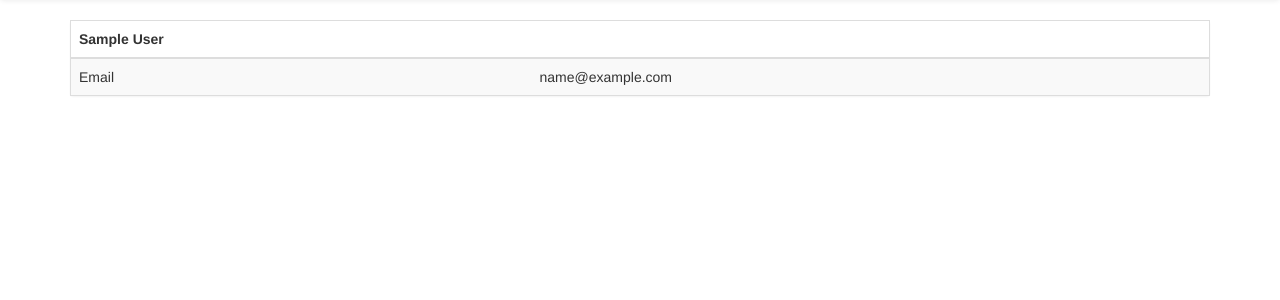
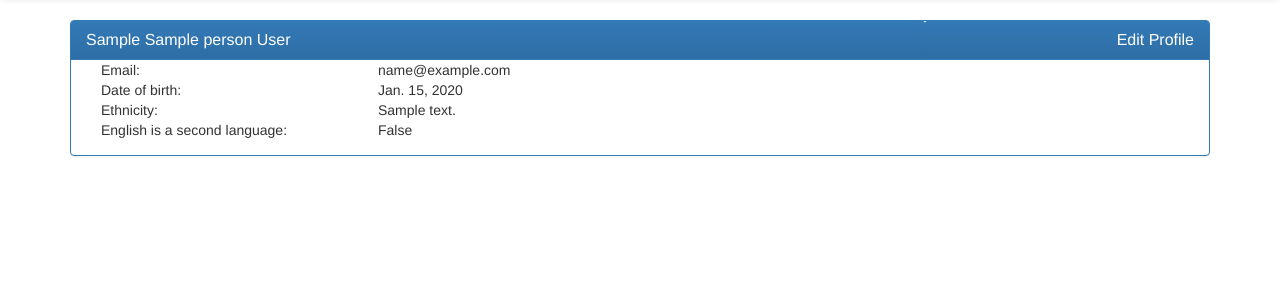
Before and after one commit to drdavidknott/betterstart, a Django app: page /person/1 in a window 1280 px wide. Shown: the part 52-352 px from the top of the page. Run offline with Django 3.2, Linux system fonts and the light colour scheme; a user stored in the database is signed in; tables that the repository leaves empty hold one stand-in row (values such as "Sample post"); some libraries are stand-ins or nearby versions.

Commit message:
Added page to edit basic profile data for Person.

```diff
--- a/people/models.py
+++ b/people/models.py
@@ -170,6 +170,7 @@ class Person(models.Model):
 	middle_names = models.CharField(max_length=50, default='', blank=True)
 	last_name = models.CharField(max_length=50)
 	email_address = models.CharField(max_length=50, default='', blank=True)
+	date_of_birth = models.DateField(null=True, blank=True)
 	notes = models.TextField(max_length=1000, default='', blank=True)
 	relationships = models.ManyToManyField('self', through='Relationship', symmetrical=False)
 	roles = models.ManyToManyField(Role_Type, through='Role')
--- a/people/templates/people/person.html
+++ b/people/templates/people/person.html
@@ -10,17 +10,42 @@
 
 {% if person %}
 
-	<div class="row">
-		<div class="col-md-12">
-			<table class="table table-striped panel panel-default">
-				<thead><tr>
-					<th>{{ person.first_name }} {{ person.last_name }}</th>
-					<th></th>
-				</tr></thead>
-				<tbody>
-	 				<tr><td>Email</td><td>{{ person.email_address }}</td></tr>
-				</tbody>
-			</table>
+ 	<div class="row">
+ 		<div class="col-md-12">
+	 		<div class="panel panel-primary">
+	 			<div class="panel-heading col-md-9">
+	 				<h4 class="panel-title">{{ person.first_name }} {{ person.middle_names }} {{ person.last_name }}</h4>
+	 			</div>
+	 			<div class="panel-heading col-md-3">
+	 				<h4 class="panel-title" align="right">
+	 					<a href="{% url 'profile' person.pk %}">Edit Profile</a>
+	 				</h4>
+	 			</div>
+		 		<div class="panel-body">
+		 			<div>
+			 			<div class="col-md-3">Email:</div>
+			 			<div class="col-md-9">
+							{% if person.email_address %}
+								{{ person.email_address }}
+							{% else %}
+								None
+							{% endif %}
+			 			</div>
+			 		</div>
+			 		<div>
+			 			<div class="col-md-3">Date of birth:</div>
+			 			<div class="col-md-9">{{ person.date_of_birth }}</div>
+			 		</div>
+			 		<div>
+			 			<div class="col-md-3">Ethnicity:</div>
+			 			<div class="col-md-9">{{ person.ethnicity }}</div>
+					</div>
+			 		<div>
+			 			<div class="col-md-3">English is a second language:</div>
+			 			<div class="col-md-9">{{ person.english_is_second_language }}</div>
+					</div>
+				</div>
+			</div>
 		</div>
 	</div>
 
--- a/people/urls.py
+++ b/people/urls.py
@@ -9,4 +9,5 @@ urlpatterns = [
     url(r'^listpeople$', views.people, name='listpeople'),
     url(r'^addperson$', views.addperson, name='addperson'),
     url(r'^person/(?P<person_id>[0-9]+)$', views.person, name='person'),
+    url(r'^profile/(?P<person_id>[0-9]+)$', views.profile, name='profile'),
 ]
--- a/people/views.py
+++ b/people/views.py
@@ -6,8 +6,8 @@ from .models import Person, Relationship_Type, Relationship, Family, Ethnicity,
 import os
 import csv
 from django.contrib.auth.decorators import login_required
-from .forms import AddPersonForm
-from .utilities import get_page_list
+from .forms import AddPersonForm, ProfileForm
+from .utilities import get_page_list, make_banner
 from django.contrib import messages
 from django.urls import reverse
 
@@ -356,6 +356,18 @@ def load_children_centre(value):
 	# return the messages
 	return message
 
+def get_person(person_id):
+	# try to get a person using the person id
+	try:
+		# do the database call
+		person = Person.objects.get(pk=person_id)
+	# handle the exception
+	except Person.DoesNotExist:
+		# set the person to false
+		person = False
+	# return the result
+	return person
+
 def get_people():
 	# get a list of people
 	people = Person.objects.order_by('last_name', 'first_name')
@@ -367,6 +379,33 @@ def get_people_by_name(first_name,last_name):
 	people = Person.objects.filter(first_name=first_name,last_name=last_name)
 	# return the people
 	return people
+
+def get_ethnicity(ethnicity_id):
+	# try to get ethnicity
+	try:
+		ethnicity = Ethnicity.objects.get(pk=ethnicity_id)
+	# handle the exception
+	except Ethnicity.DoesNotExist:
+		# set a false value
+		ethnicity = false
+	# return the ethnicity
+	return ethnicity
+
+def get_ethnicities():
+	# return a list of all the ethnicity objects
+	return Ethnicity.objects.all()
+
+def get_ethnicity_list():
+	# return a list containing all of the ethnicity descriptions
+	ethnicity_list = []
+	# get the ethnicities
+	ethnicities = Ethnicity.objects.all()
+	# go through them all
+	for ethnicity in ethnicities:
+		# append to the list
+		ethnicity_list.append(ethnicity.description)
+	# return the list
+	return ethnicity_list
 
 def create_person(first_name,middle_names,last_name):
 	# create a person
@@ -450,17 +489,66 @@ def addperson(request):
 def person(request, person_id):
 	# load the template
 	person_template = loader.get_template('people/person.html')
-	# try to get the person
-	try:
-		# do the database call
-		person = Person.objects.get(pk=person_id)
-	# handle the exception
-	except Person.DoesNotExist:
-		# set the person to false
-		person = False
-	# set the context
+	# set the context from the person based on person id
 	context = {
-				'person' : person
+				'person' : get_person(person_id)
 				}
 	# return the response
 	return HttpResponse(person_template.render(context=context, request=request))
+
+@login_required
+def profile(request, person_id):
+	# try to get the person
+	person = get_person(person_id)
+	# if there isn't a person, crash to a banner
+	if not person:
+		return make_banner(request, 'Person does not exist.')
+	# check whether this is a post
+	if request.method == 'POST':
+		# create a form
+		profileform = ProfileForm(request.POST, ethnicities=get_ethnicities())
+		# check whether the entry is valid
+		if profileform.is_valid():
+			# update the person record
+			person.first_name = profileform.cleaned_data['first_name']
+			person.middle_names = profileform.cleaned_data['middle_names']
+			person.last_name = profileform.cleaned_data['last_name']
+			person.email_address = profileform.cleaned_data['email_address']
+			person.date_of_birth = profileform.cleaned_data['date_of_birth']
+			# attempt to get the ethnicity
+			ethnicity = get_ethnicity(profileform.cleaned_data['ethnicity'])
+			# set the value for the person
+			if ethnicity:
+				# set the value
+				person.ethnicity = ethnicity
+			# otherwise crash out to a banner
+			else:
+				# set the banner
+				return make_banner(request, 'Ethnicity does not exist.')
+			# save the record
+			person.save()
+			# set a success message
+			messages.success(request, person.first_name + ' ' + person.last_name + ' profile updated.')
+			# send the user back to the main person page
+			return redirect('/person/' + str(person.pk))
+	else:
+		# there is a person, so build a dictionary of initial values we want to set
+		profile_dict = {
+						'first_name' : person.first_name,
+						'middle_names' : person.middle_names,
+						'last_name' : person.last_name,
+						'email_address' : person.email_address,
+						'date_of_birth' : person.date_of_birth,
+						'ethnicity' : person.ethnicity.pk
+						}
+		# create the form
+		profileform = ProfileForm(profile_dict, ethnicities=get_ethnicities())
+	# load the template
+	profile_template = loader.get_template('people/profile.html')
+	# set the context
+	context = {
+				'profileform' : profileform,
+				'person' : person,
+				}
+	# return the response
+	return HttpResponse(profile_template.render(context, request))
```
Also changed, not shown: people/forms.py (+52 -10 lines), people/templates/people/banner.html (added, +13 -0 lines), people/templates/people/profile.html (added, +44 -0 lines), people/utilities.py (+13 -0 lines), people/migrations/0018_auto_20190313_0041.py (added).
